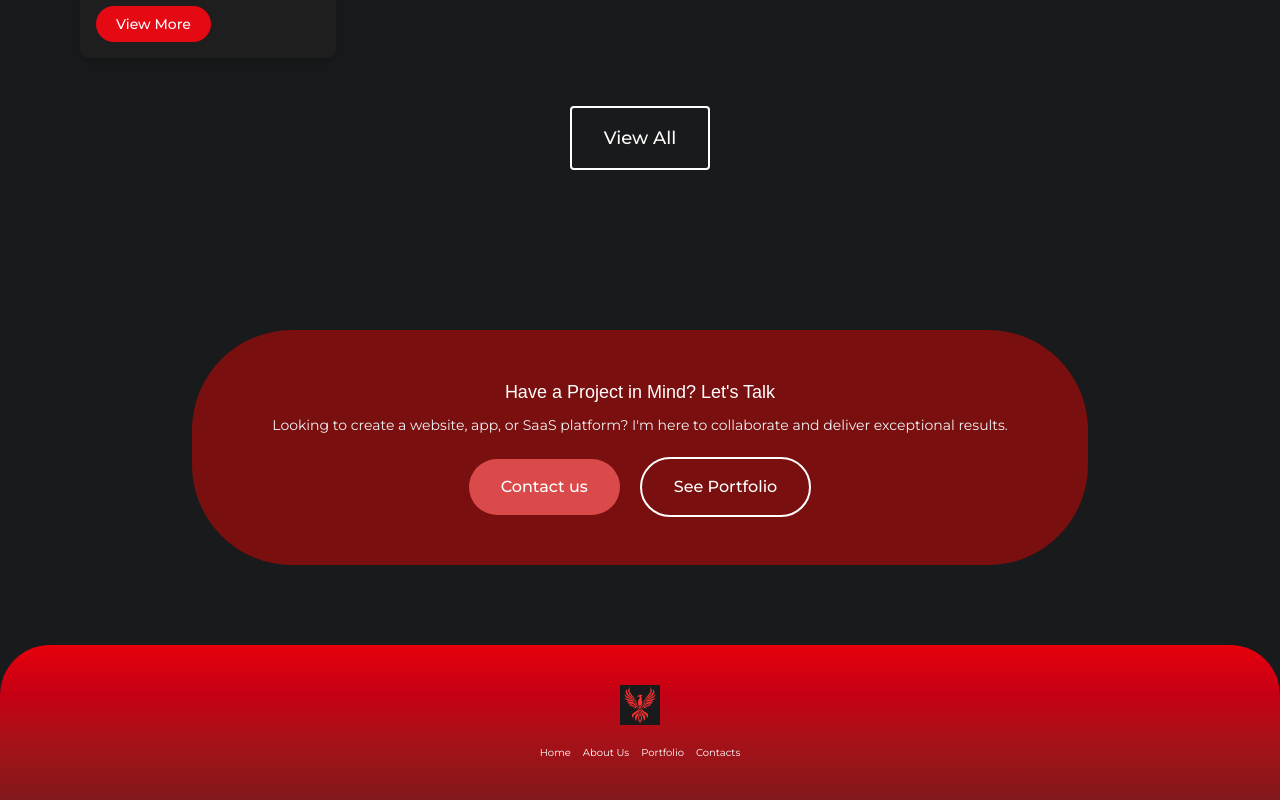
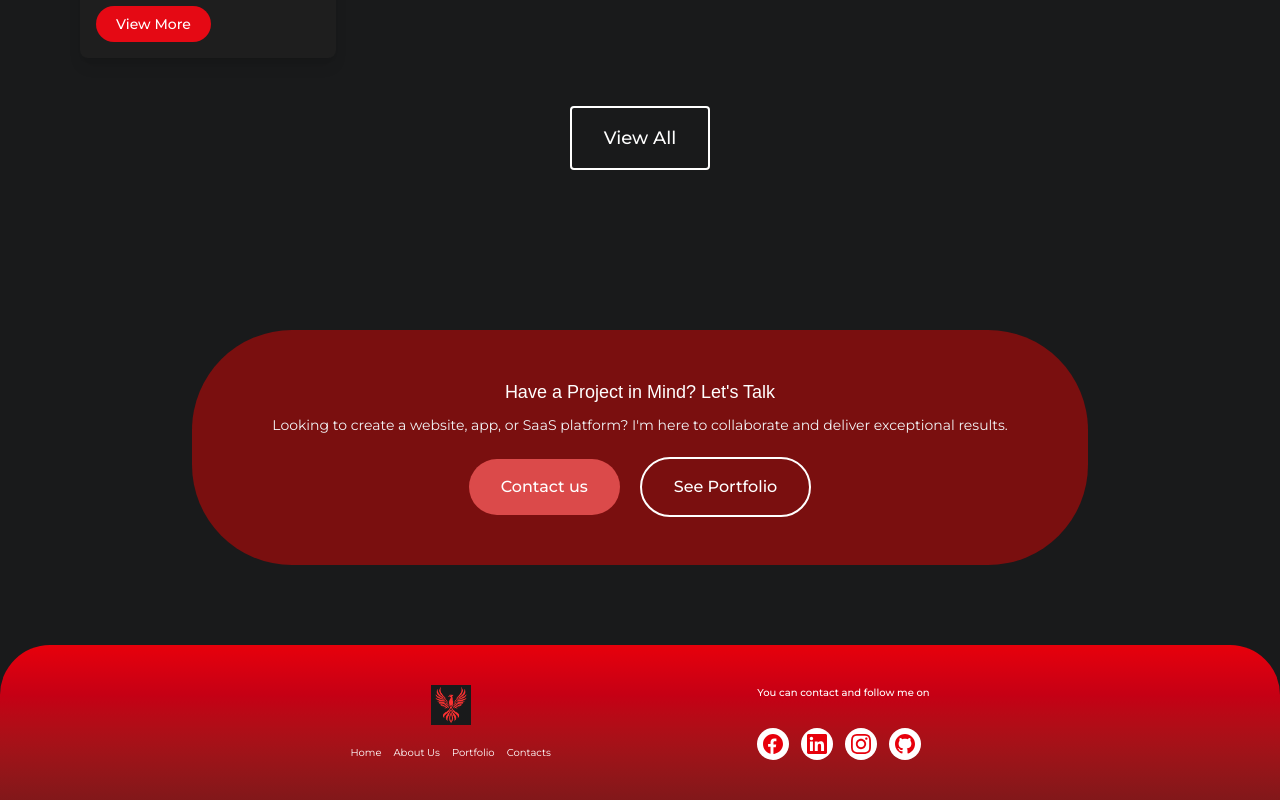
Before and after one commit to AaryanDuttGaur/Portfolio, a Next.js app: page / in a window 1280 px wide. Shown: the part 3387-4187 px from the top of the page. Built offline with nearby package versions, Linux system fonts and the light colour scheme; a web font is replaced by a local one.

Commit message:
Updated portfolio text

```diff
--- a/src/component/Footer.js
+++ b/src/component/Footer.js
@@ -3,15 +3,9 @@ import Link from 'next/link';
 import Image from 'next/image';
 
 // SVG Icon Components
-const FacebookIcon = () => (
+const FiverrIcon = () => (
   <svg width="20" height="20" viewBox="0 0 24 24" fill="currentColor">
-    <path d="M24 12.073c0-6.627-5.373-12-12-12s-12 5.373-12 12c0 5.99 4.388 10.954 10.125 11.854v-8.385H7.078v-3.47h3.047V9.43c0-3.007 1.792-4.669 4.533-4.669 1.312 0 2.686.235 2.686.235v2.953H15.83c-1.491 0-1.956.925-1.956 1.874v2.25h3.328l-.532 3.47h-2.796v8.385C19.612 23.027 24 18.062 24 12.073z" />
-  </svg>
-);
-
-const TwitterIcon = () => (
-  <svg width="20" height="20" viewBox="0 0 24 24" fill="currentColor">
-    <path d="M23.953 4.57a10 10 0 01-2.825.775 4.958 4.958 0 002.163-2.723c-.951.555-2.005.959-3.127 1.184a4.92 4.92 0 00-8.384 4.482C7.69 8.095 4.067 6.13 1.64 3.162a4.822 4.822 0 00-.666 2.475c0 1.71.87 3.213 2.188 4.096a4.904 4.904 0 01-2.228-.616v.06a4.923 4.923 0 003.946 4.827 4.996 4.996 0 01-2.212.085 4.936 4.936 0 004.604 3.417 9.867 9.867 0 01-6.102 2.105c-.39 0-.779-.023-1.17-.067a13.995 13.995 0 007.557 2.209c9.053 0 13.998-7.496 13.998-13.985 0-.21 0-.42-.015-.63A9.935 9.935 0 0024 4.59z" />
+    <path d="M12 0C5.373 0 0 5.373 0 12c0 5.74 3.874 10.605 9.051 11.707v-8.281H6.106v-3.426h2.945V9.845c0-2.918 1.73-4.522 4.374-4.522 1.264 0 2.36.094 2.675.136v3.103h-1.837c-1.44 0-1.717.684-1.717 1.686v2.211h3.312l-.528 3.426h-2.784v8.281C20.126 22.605 24 17.74 24 12c0-6.627-5.373-12-12-12z" />
   </svg>
 );
 
@@ -42,10 +36,9 @@ const Footer = () => {
   ];
 
   const socialLinks = [
-    { name: 'Facebook', href: '#', icon: FacebookIcon },
-    { name: 'Twitter', href: '#', icon: TwitterIcon },
+    { name: 'Fiverr', href: 'https://www.fiverr.com/s/WE1jQEE', icon: FiverrIcon },
+    { name: 'LinkedIn', href: 'https://www.linkedin.com/in/aaryan-dutt-gaur-17981a38a', icon: LinkedInIcon },
     { name: 'Instagram', href: '#', icon: InstagramIcon },
-    { name: 'LinkedIn', href: '#', icon: LinkedInIcon },
     { name: 'GitHub', href: '#', icon: GitHubIcon }
   ];
 
@@ -56,7 +49,6 @@ const Footer = () => {
 
           {/* Left Content Container */}
           <div className="flex flex-col gap-5 text-center md:text-left">
-            {/* Logo */}
             <div className="flex justify-center md:justify-center">
               <div className="w-10 h-10 relative">
                 <Image
@@ -69,7 +61,6 @@ const Footer = () => {
               </div>
             </div>
 
-            {/* Footer Navigation */}
             <nav className="flex flex-row flex-wrap justify-center md:justify-start gap-2 md:gap-3">
               {navigationLinks.map((link, index) => (
                 <Link
@@ -84,20 +75,19 @@ const Footer = () => {
           </div>
 
           {/* Right Content Container */}
-          {/* <div className="flex flex-col gap-5 text-center md:text-left"> */}
-            {/* Social Heading */}
-            {/* <h4 className="montserrat font-medium text-[10px] mb-2">
+          <div className="flex flex-col gap-5 text-center md:text-left">
+            <h4 className="montserrat font-medium text-[10px] mb-2">
               You can contact and follow me on
-            </h4> */}
-
-            {/* Social Media Icons  */}
-             {/* <div className="flex flex-wrap justify-center md:justify-start gap-2 md:gap-3">
+            </h4>
+            <div className="flex flex-wrap justify-center md:justify-start gap-2 md:gap-3">
               {socialLinks.map((social, index) => {
                 const IconComponent = social.icon;
                 return (
                   <Link
                     key={index}
                     href={social.href}
+                    target="_blank"
+                    rel="noopener noreferrer"
                     className="w-12 h-12 md:w-8 md:h-8 bg-white text-red-600 rounded-full flex justify-center items-center hover:scale-110 hover:bg-red-50 hover:text-black transition-all duration-300"
                     aria-label={social.name}
                   >
@@ -105,8 +95,9 @@ const Footer = () => {
                   </Link>
                 );
               })}
-            </div> */}
-          {/* </div> */}
+            </div>
+          </div>
+
         </div>
       </div>
     </footer>
```
